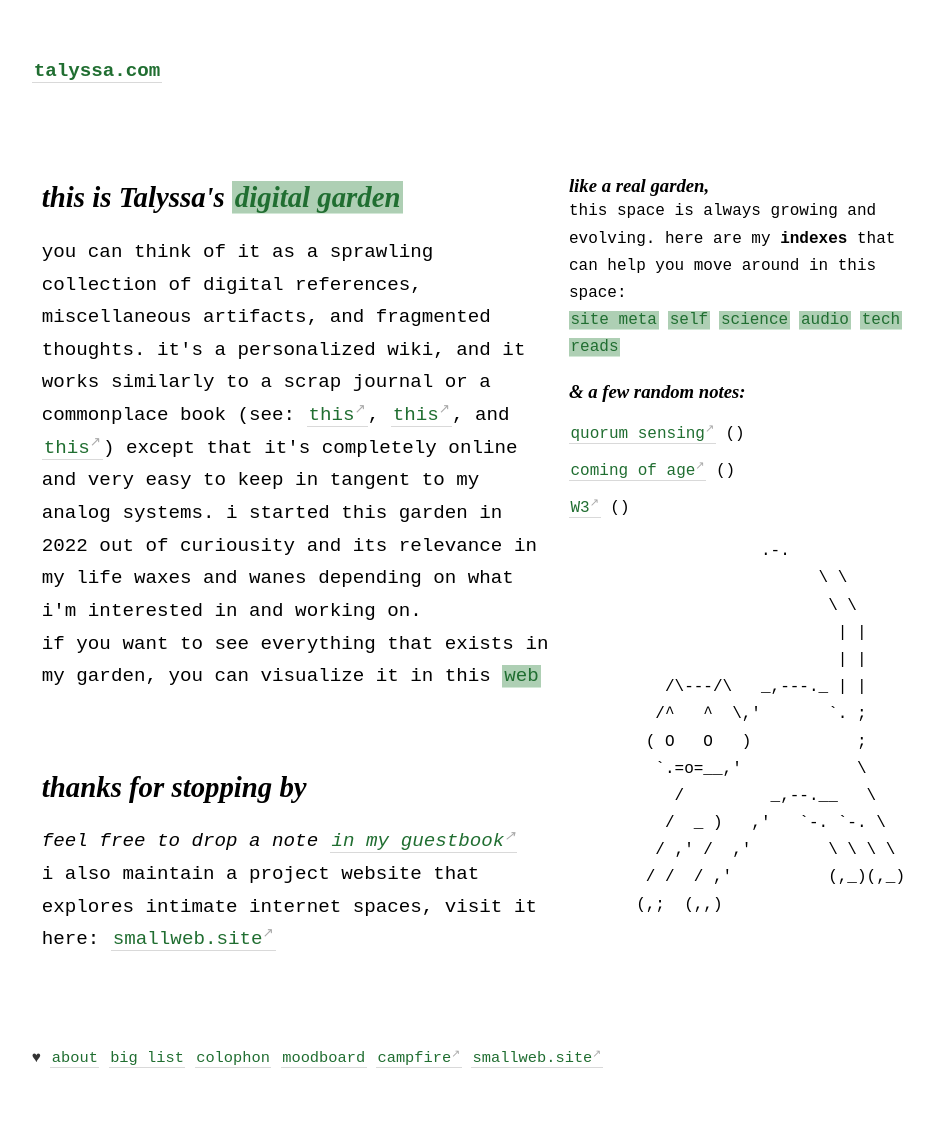
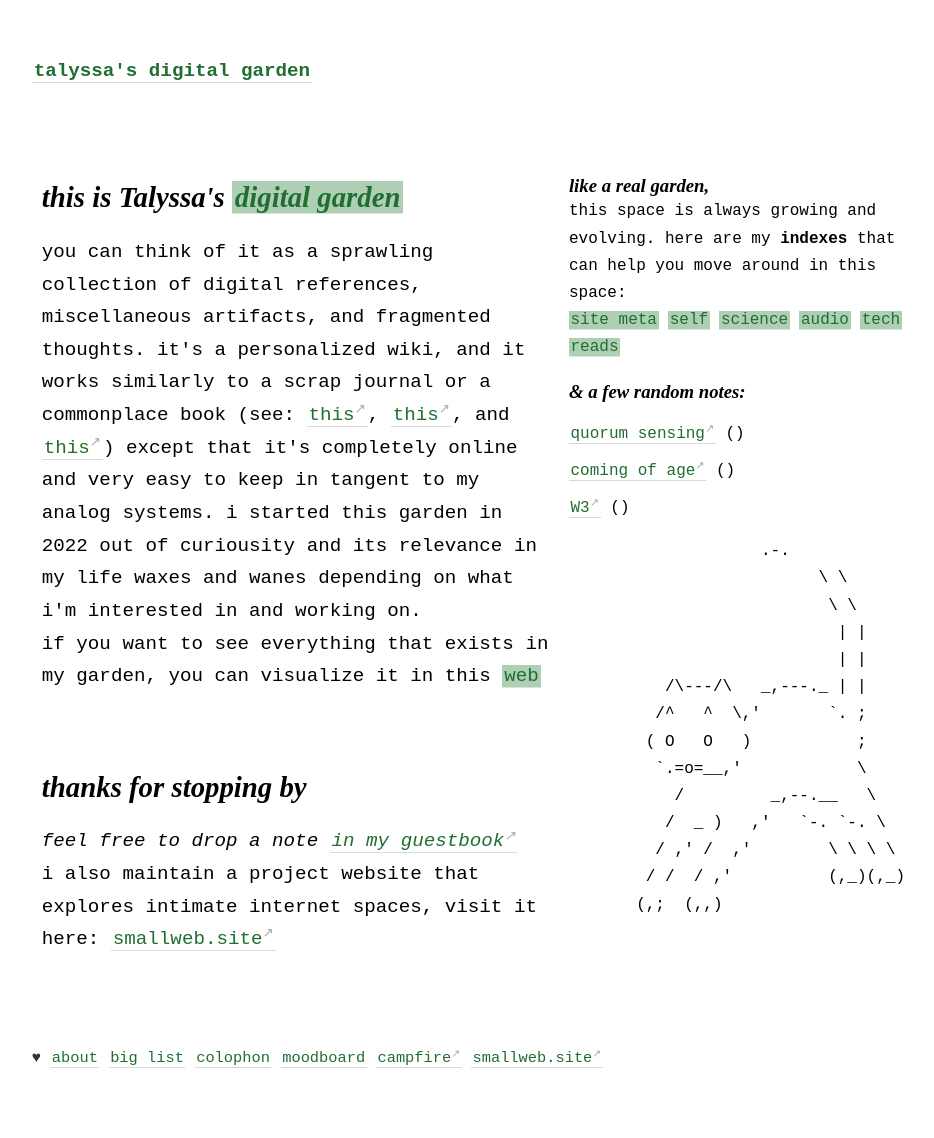
Before and after one commit to geminiworms/talyssagarden.github.io, a Jekyll site: the page built from _pages/index.md, in a window 1280 px wide. Shown: the whole page, without its empty margins (45-979 px from the left). Built offline with Jekyll 4.4.1, drawn with Linux system fonts in a browser that asks for light colours.

Commit message:
Update _config.yml

```diff
--- a/_config.yml
+++ b/_config.yml
@@ -1,4 +1,4 @@
-title:               talyssa.com
+title:               talyssa's digital garden
 include:             ['_pages']
 exclude:             ['_includes/notes_graph.json']
 # You may need to change the base URL depending on your deploy configuration.
```
